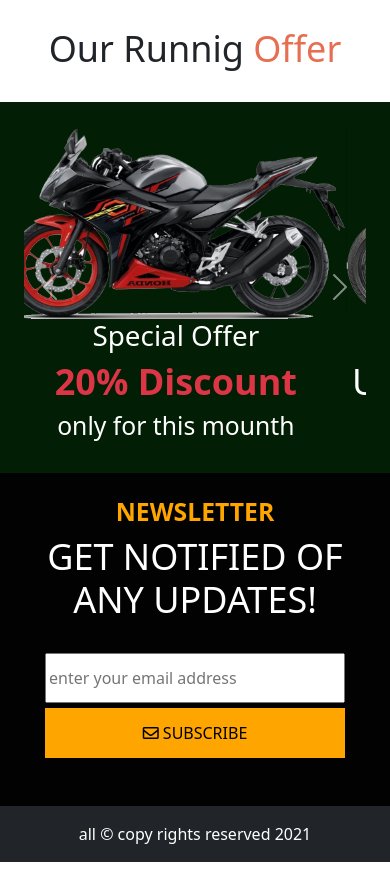
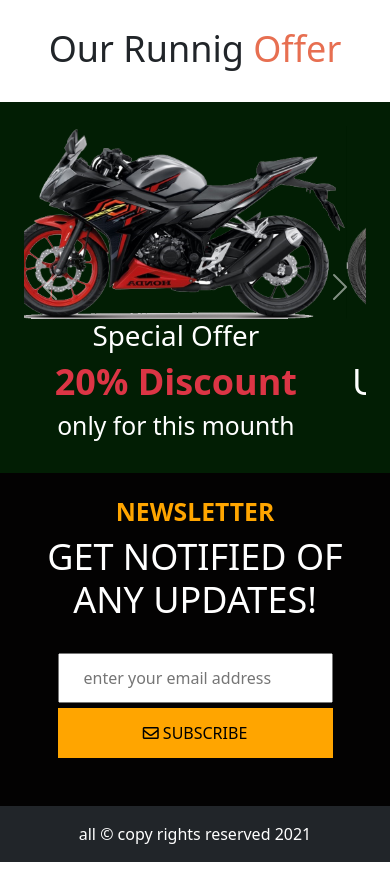
Before and after one commit to sharifok1/Bootstrap-Project-bikeMarket, a plain HTML site: page index.html in a window 390 px wide. Shown: the part 6054-6932 px from the top of the page. Drawn offline with Linux system fonts and the light colour scheme.

Commit message:
email-box resizing

```diff
--- a/css/style.css
+++ b/css/style.css
@@ -39,7 +39,7 @@
 }
 .custom-email{
     height:50px;
-    width:300px;
+    width:275px;
 }
 .custom-mail-btn{
     height:50px;
@@ -66,7 +66,7 @@
         flex-direction:column;
     }
     .custom-mail-btn{
-        width: 300px;
+        width: 275px;
         margin-top:5px;
         text-align: center;
     }
--- a/index.html
+++ b/index.html
@@ -340,7 +340,7 @@
       </div>
       <div>
           <div class="d-flex justify-content-center align-items-center py-4 custom-flex">
-              <input class="custom-email mx-2" type="email" name="" id="" placeholder="enter your email address">
+              <input class="custom-email mx-2 ps-4" type="email" name="" id="" placeholder="enter your email address">
               <button class="custom-mail-btn mx-2"> <i class="far fa-envelope"></i>  SUBSCRIBE</button>
           </div>
       </div>
```
